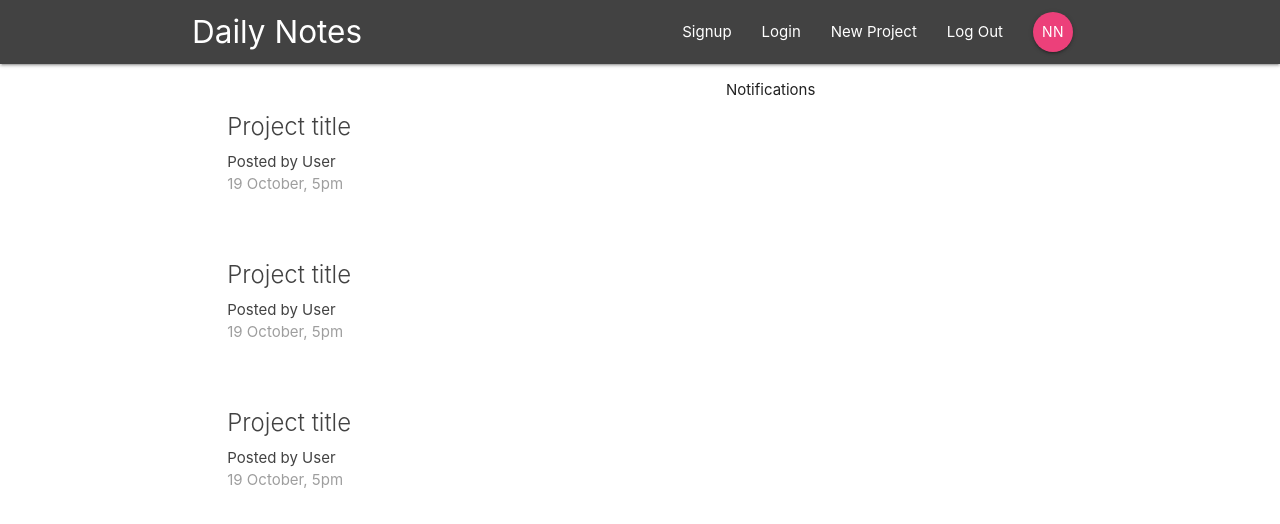
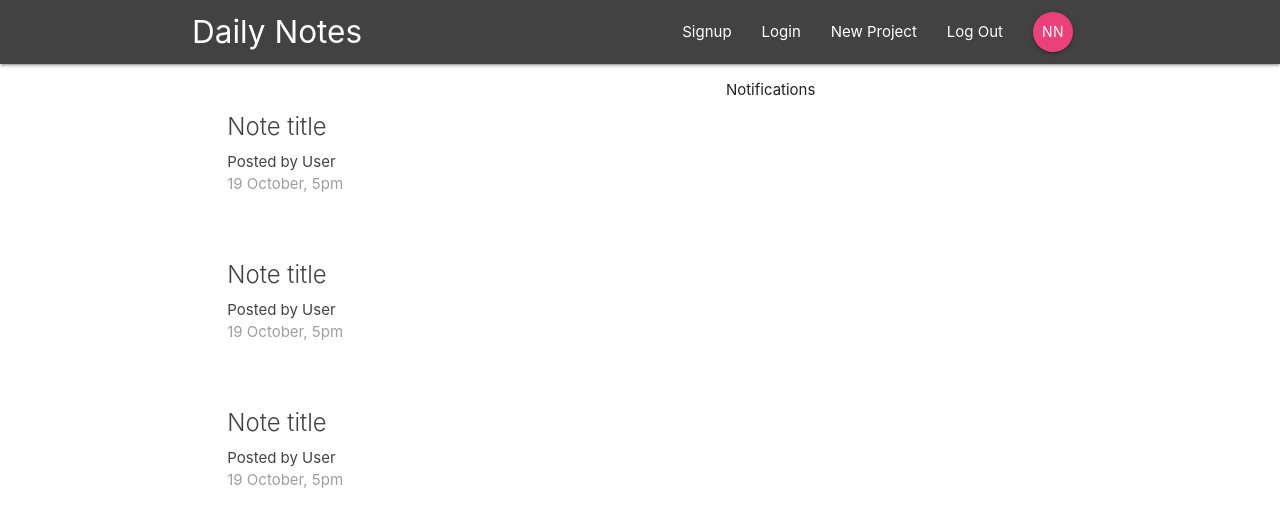
Before and after one commit to steffenpedersen/daily-notes, a React (Create React App) app: page / in a window 1280 px wide. Shown: the top 524 px of the page. Built offline with nearby package versions, Linux system fonts and the light colour scheme; the HTML template or start-up script is replaced by a standard one.

Commit message:
Rename projects to notes

```diff
--- a/src/components/dashboard/Dashboard.js
+++ b/src/components/dashboard/Dashboard.js
@@ -1,5 +1,5 @@
 import React, { Component } from 'react'
-import ProjectList from '../projects/ProjectList'
+import NoteList from '../notes/NoteList'
 import Notifications from './Notifications'
 
 // React Component classes have additional features
@@ -9,7 +9,7 @@ class Dashboard extends Component {
             <div className="dashboard container">
                 <div className="row">
                     <div className="col s12 m6">
-                        <ProjectList />
+                        <NoteList />
                     </div>
                     <div className="col s12 m5 offset-m1">
                         <Notifications />
--- a/src/components/projects/ProjectList.js
+++ b/src/components/notes/NoteList.js
@@ -1,12 +1,12 @@
 import React from 'react'
 
-const ProjectList = () => {
+const NoteList = () => {
     return (
         <div className="project-list section">
 
             <div className="card z-depth-0 project-summary">
                 <div className="card-content grey-text text-darken-3">
-                    <span className="card-title ">Project title</span>
+                    <span className="card-title ">Note title</span>
                     <p>Posted by User</p>
                     <p className="grey-text">19 October, 5pm</p>
                 </div>
@@ -14,7 +14,7 @@ const ProjectList = () => {
 
             <div className="card z-depth-0 project-summary">
                 <div className="card-content grey-text text-darken-3">
-                    <span className="card-title ">Project title</span>
+                <span className="card-title ">Note title</span>
                     <p>Posted by User</p>
                     <p className="grey-text">19 October, 5pm</p>
                 </div>
@@ -22,7 +22,7 @@ const ProjectList = () => {
 
             <div className="card z-depth-0 project-summary">
                 <div className="card-content grey-text text-darken-3">
-                    <span className="card-title ">Project title</span>
+                <span className="card-title ">Note title</span>
                     <p>Posted by User</p>
                     <p className="grey-text">19 October, 5pm</p>
                 </div>
@@ -32,4 +32,4 @@ const ProjectList = () => {
     )
 }
 
-export default ProjectList
+export default NoteList
```
Also changed, not shown: src/components/notes/CreateNote.js (added), src/components/notes/NoteDetails.js (added), src/components/notes/NoteSummery.js (added).
